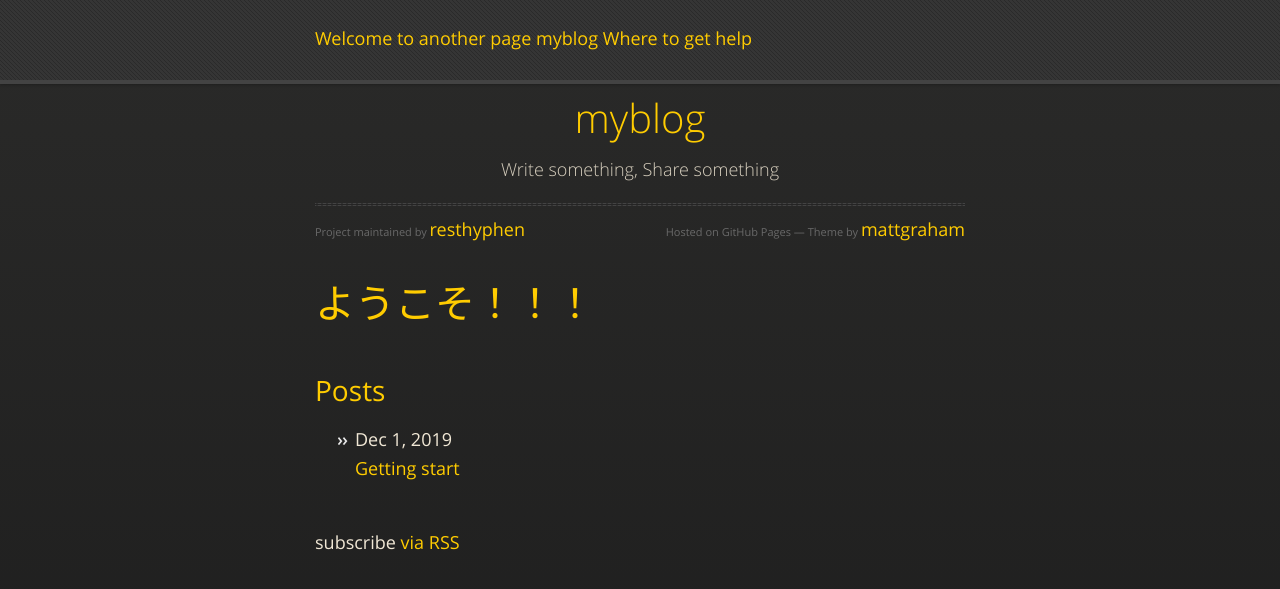
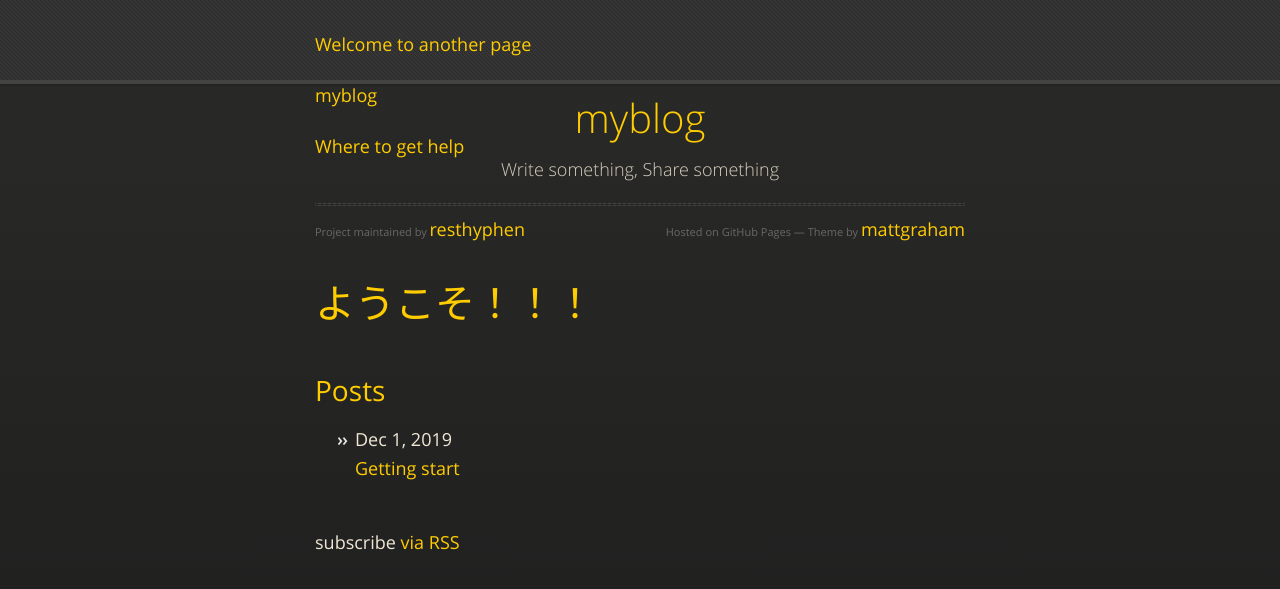
Before and after one commit to resthyphen/myblog, a Jekyll site: the page built from index.md, in a window 1280 px wide. Shown: the top 589 px of the page. Built offline with Jekyll 4.4.1, drawn with Linux system fonts in a browser that asks for light colours.

Commit message:
Update default.html

```diff
--- a/_layouts/default.html
+++ b/_layouts/default.html
@@ -72,7 +72,7 @@
 			{% for path in page_paths %}
 				{% assign my_page = site.pages | where: "path", path | first %}
 				{% if my_page.title %}
-            <a class="page-link" href="{{ my_page.url | relative_url }}">{{ my_page.title | escape }}</a>
+            <h1><a class="page-link" href="{{ my_page.url | relative_url }}">{{ my_page.title | escape }}</a></h1>
 				{% endif %}
            {% endfor %}
 
```
